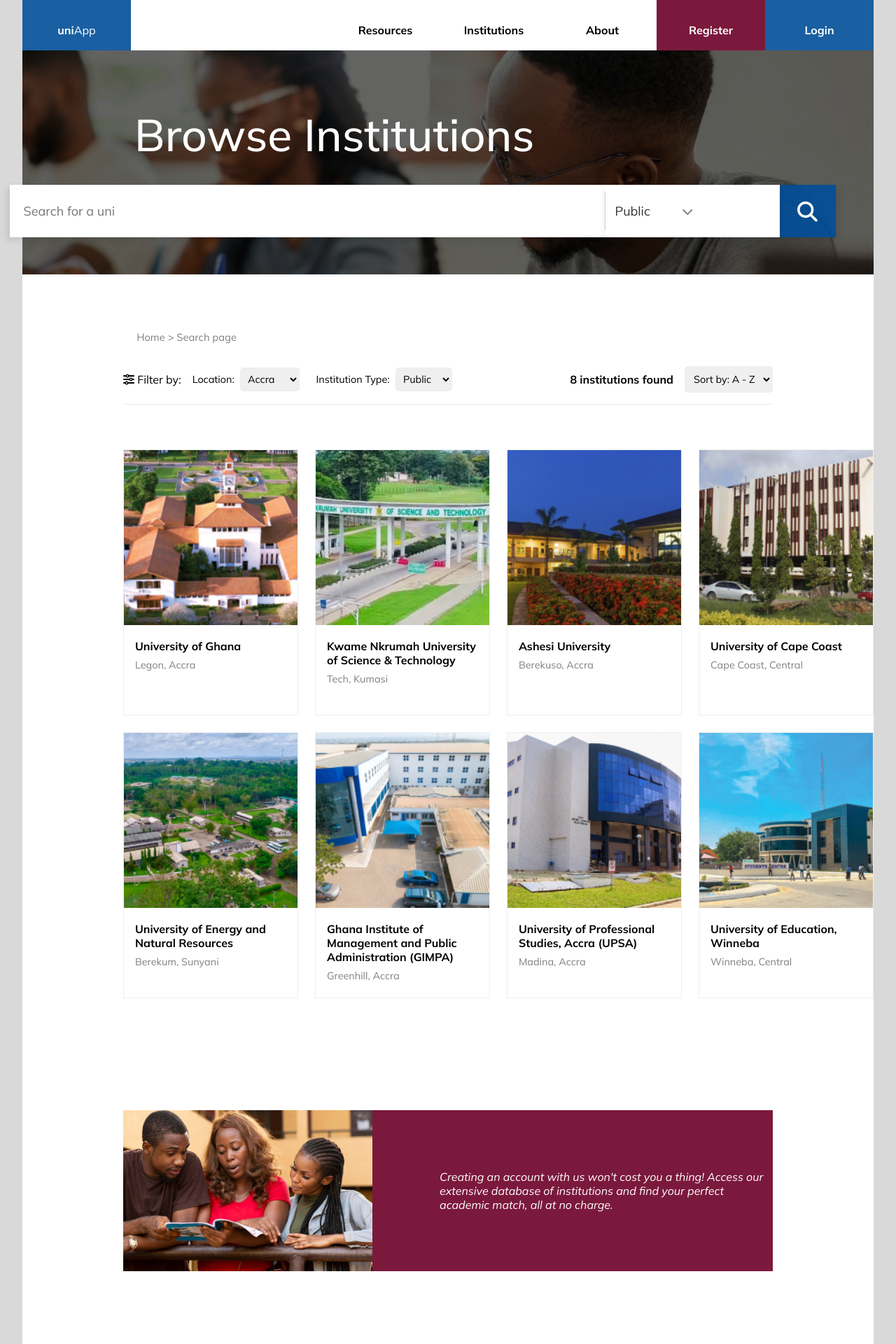
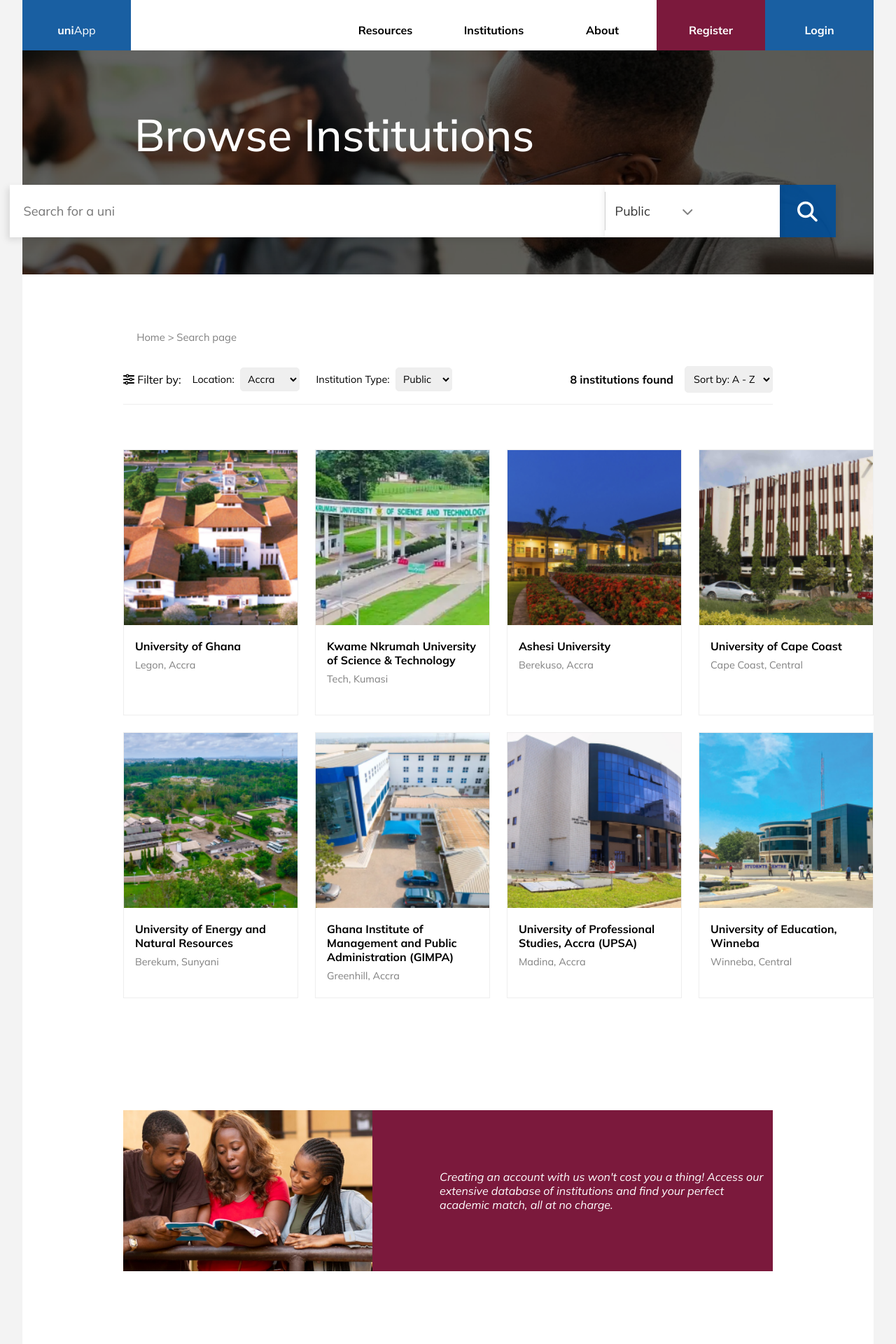
Before and after one commit to Mustapha7018/UniApp, a Django app: page /search-page/ in a window 1280 px wide. Shown: the top 1920 px of the page at 70% size. Run offline with Django 5.2, Linux system fonts and the light colour scheme.

Commit message:
change search page background

```diff
--- a/mainpage/static/css/search_page.css
+++ b/mainpage/static/css/search_page.css
@@ -2,7 +2,7 @@
 
 :root {
   /* COLORS */
-  --background: #D9D9D9;
+  --background: #F3F3F3;
   --primary: rgba(109, 0, 39, 0.9);
   --secondary: rgba(0, 78, 152, 0.9);
   --black: black;
```
